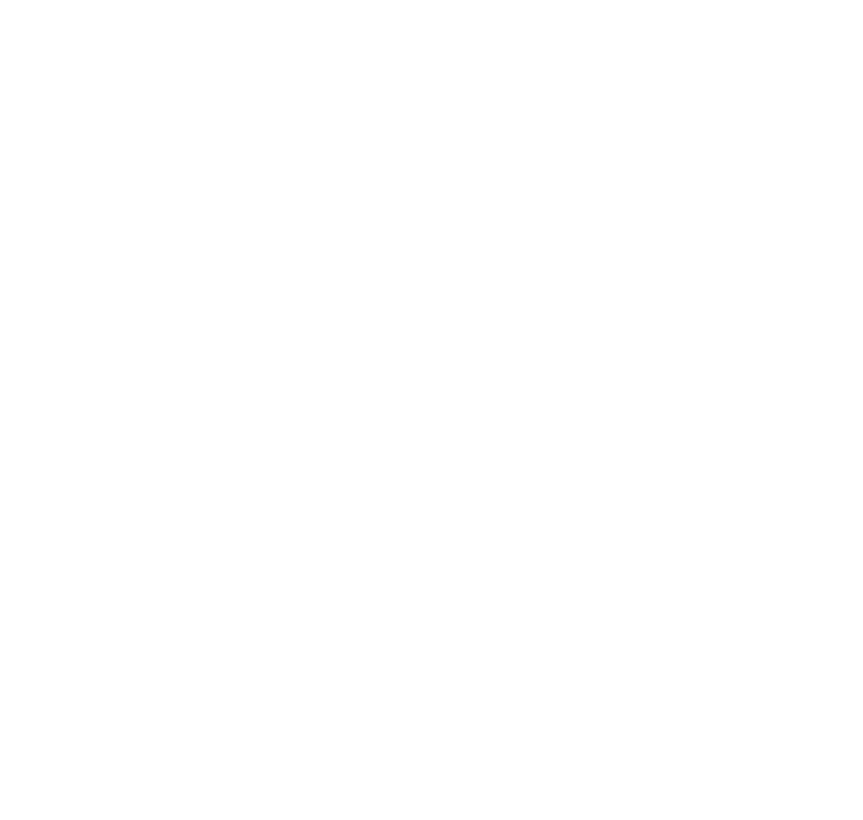
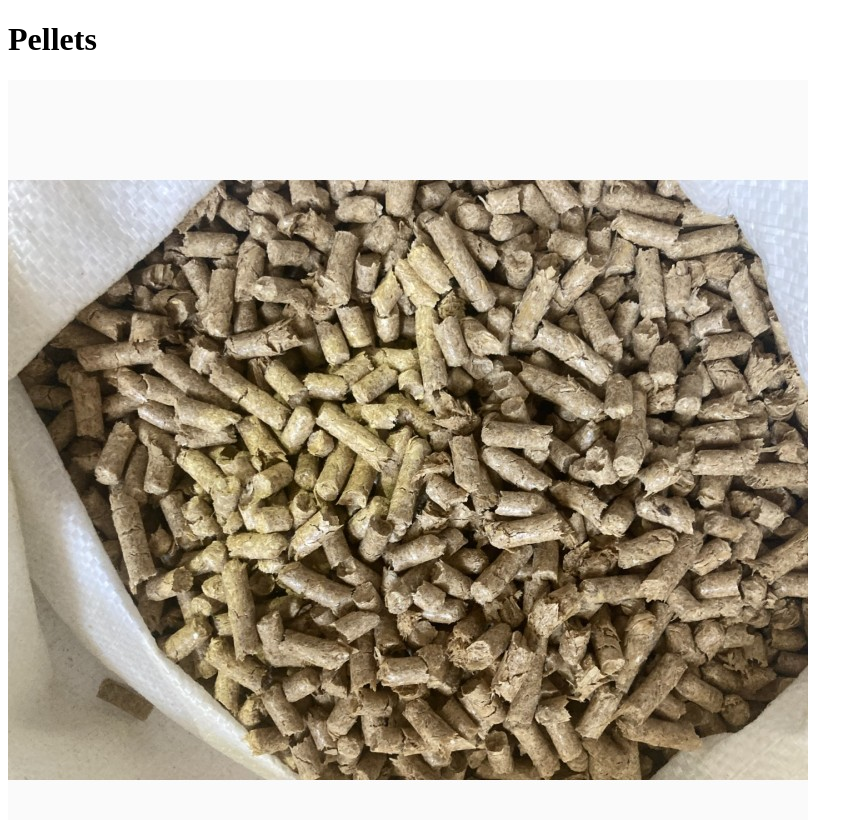
Before and after one commit to asanasa/1109-html, a plain HTML site: page index.html in a window 1280 px wide. Shown: the whole page, without its empty margins (0-863 px from the left). Drawn offline with Linux system fonts and the light colour scheme.

Commit message:
asanasa code

```diff
--- a/index.html
+++ b/index.html
@@ -4,10 +4,10 @@
     <meta charset="UTF-8">
     <meta http-equiv="X-UA-Compatible" content="IE=edge">
     <meta name="viewport" content="width=device-width, initial-scale=1.0">
-    <title>Document</title>
-    <link rel="shortcut icon" href="https://placekitten.com/96/139" type="image/x-icon">
+    <title>Pellets</title>
 </head>
 <body>
-    <script src="https://unpkg.com/html-data-include@3.3.3/html-data-include.js"></script>
+    <h1>Pellets</h1>
+    <img src=".github/img/1210174-1.jpg" alt="wood pellets">
 </body>
 </html>
```
Also changed, not shown: .github/img/1210174-1.jpg (added).
